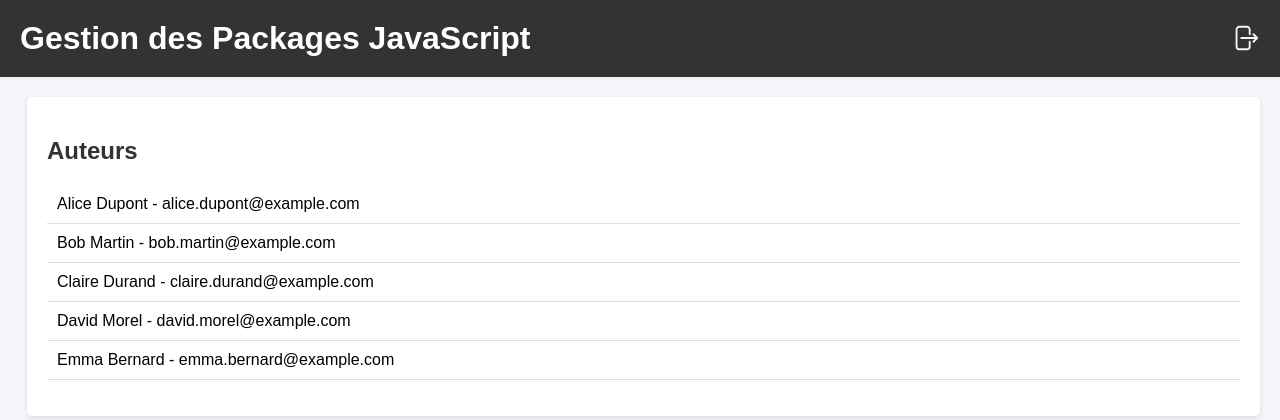
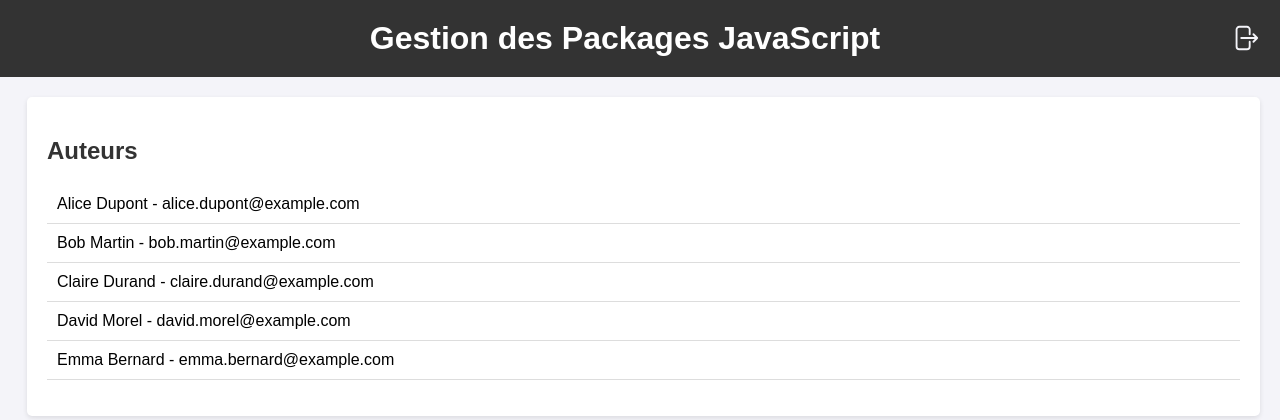
Before and after one commit to Youcode-Classe-E-2024-2025/Khawla_Boukniter-JSpackages, a PHP site: page /index1.php in a window 1280 px wide. Shown: the top 420 px of the page. Run offline with PHP 8.4, Linux system fonts and the light colour scheme; data comes from the database, SQL or seed files in the repository.

Commit message:
Modifier barre de navigation et ajouter un footer

```diff
--- a/assets/CSS/style.css
+++ b/assets/CSS/style.css
@@ -15,13 +15,12 @@ header {
 }
 
 a {
-    margin-left: auto;
     text-decoration: none;
     align-self: self-end;
 }
 
 h1 {
-    margin: 0;
+    margin: auto;
 }
 
 section {
```
